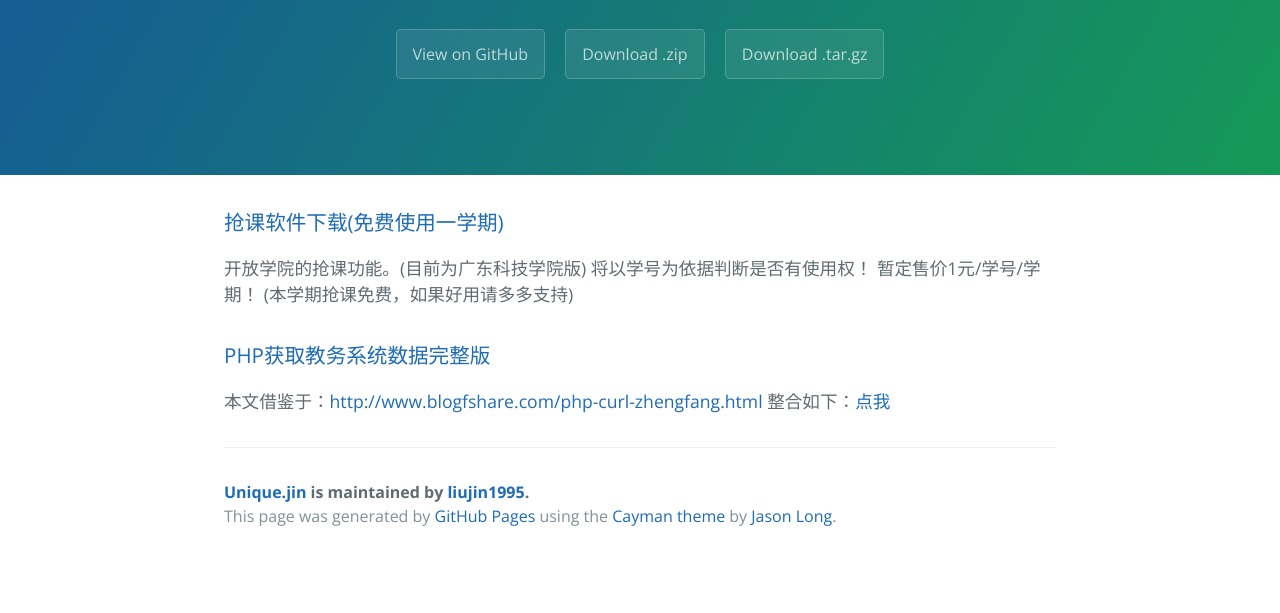
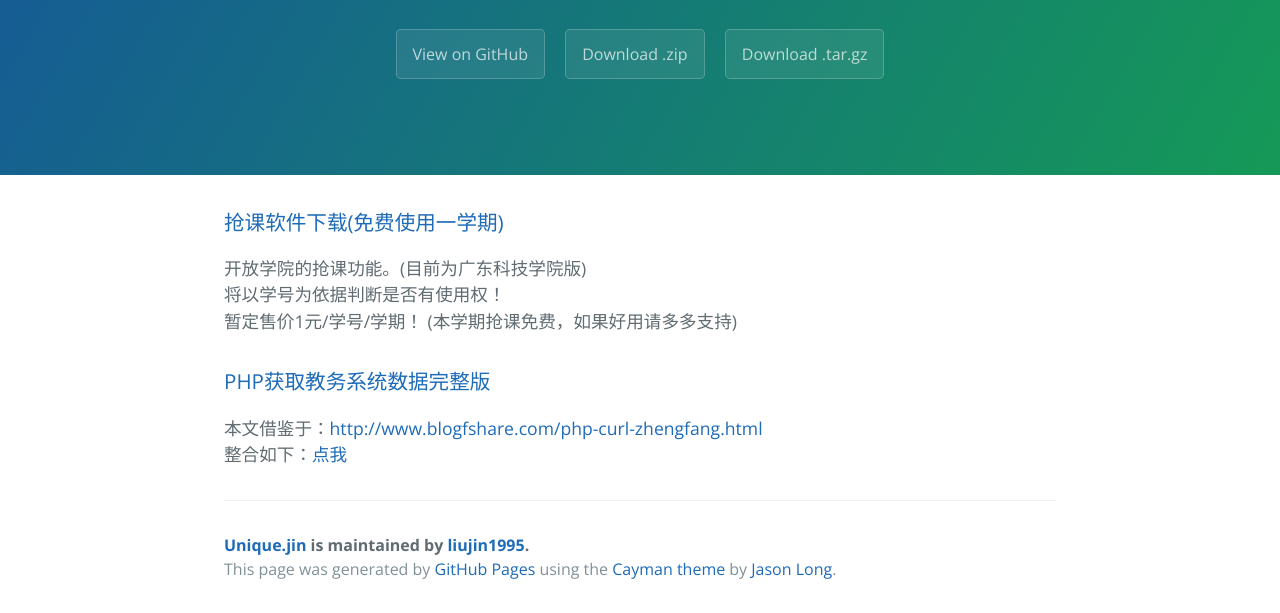
Before and after one commit to liujin1995/unique.jin, a plain HTML site: page index.html in a window 1280 px wide. Shown: the part 208-821 px from the top of the page. Before the commit the page ends 800 px from the top, so only its background shows below. Drawn offline with nearby package versions, Linux system fonts and the light colour scheme.

Commit message:
Create gh-pages branch via GitHub

```diff
--- a/index.html
+++ b/index.html
@@ -23,16 +23,16 @@
 <a id="抢课软件下载免费使用一学期" class="anchor" href="#%E6%8A%A2%E8%AF%BE%E8%BD%AF%E4%BB%B6%E4%B8%8B%E8%BD%BD%E5%85%8D%E8%B4%B9%E4%BD%BF%E7%94%A8%E4%B8%80%E5%AD%A6%E6%9C%9F" aria-hidden="true"><span class="octicon octicon-link"></span></a><a href="http://superlj.sinaapp.com/?id=11">抢课软件下载(免费使用一学期)</a>
 </h3>
 
-<p>开放学院的抢课功能。(目前为广东科技学院版)
-将以学号为依据判断是否有使用权！
-暂定售价1元/学号/学期！ (本学期抢课免费，如果好用请多多支持)</p>
+<p>开放学院的抢课功能。(目前为广东科技学院版)<br>
+将以学号为依据判断是否有使用权！<br>
+暂定售价1元/学号/学期！ (本学期抢课免费，如果好用请多多支持)<br></p>
 
 <h3>
-<a id="php获取教务系统数据完整版" class="anchor" href="#php%E8%8E%B7%E5%8F%96%E6%95%99%E5%8A%A1%E7%B3%BB%E7%BB%9F%E6%95%B0%E6%8D%AE%E5%AE%8C%E6%95%B4%E7%89%88" aria-hidden="true"><span class="octicon octicon-link"></span></a><a href="http://superlj.sinaapp.com/?id=10">PHP获取教务系统数据完整版</a>
+<a id="php获取教务系统数据完整版" class="anchor" href="#php%E8%8E%B7%E5%8F%96%E6%95%99%E5%8A%A1%E7%B3%BB%E7%BB%9F%E6%95%B0%E6%8D%AE%E5%AE%8C%E6%95%B4%E7%89%88" aria-hidden="true"><span class="octicon octicon-link"></span></a><a href="http://superlj.sinaapp.com/?id=10">PHP获取教务系统数据完整版</a><br>
 </h3>
 
-<p>本文借鉴于：<a href="http://www.blogfshare.com/php-curl-zhengfang.html">http://www.blogfshare.com/php-curl-zhengfang.html</a>
-整合如下：<a href="http://superlj.sinaapp.com/?id=10">点我</a></p>
+<p>本文借鉴于：<a href="http://www.blogfshare.com/php-curl-zhengfang.html">http://www.blogfshare.com/php-curl-zhengfang.html</a> <br>
+整合如下：<a href="http://superlj.sinaapp.com/?id=10">点我</a><br></p>
 
       <footer class="site-footer">
         <span class="site-footer-owner"><a href="https://github.com/liujin1995/unique.jin">Unique.jin</a> is maintained by <a href="https://github.com/liujin1995">liujin1995</a>.</span>
--- a/params.json
+++ b/params.json
@@ -1 +1 @@
-{"name":"Unique.jin","tagline":"liujin-Blog","body":"###[抢课软件下载(免费使用一学期)](http://superlj.sinaapp.com/?id=11)\r\n开放学院的抢课功能。(目前为广东科技学院版)\r\n将以学号为依据判断是否有使用权！\r\n暂定售价1元/学号/学期！ (本学期抢课免费，如果好用请多多支持)\r\n\r\n\r\n###[PHP获取教务系统数据完整版](http://superlj.sinaapp.com/?id=10)\r\n本文借鉴于：http://www.blogfshare.com/php-curl-zhengfang.html \r\n整合如下：[点我](http://superlj.sinaapp.com/?id=10)","google":"","note":"Don't delete this file! It's used internally to help with page regeneration."}
+{"name":"Unique.jin","tagline":"liujin-Blog","body":"###[抢课软件下载(免费使用一学期)](http://superlj.sinaapp.com/?id=11)\r\n开放学院的抢课功能。(目前为广东科技学院版)<br/>\r\n将以学号为依据判断是否有使用权！<br/>\r\n暂定售价1元/学号/学期！ (本学期抢课免费，如果好用请多多支持)<br/>\r\n\r\n\r\n###[PHP获取教务系统数据完整版](http://superlj.sinaapp.com/?id=10)<br/>\r\n本文借鉴于：http://www.blogfshare.com/php-curl-zhengfang.html <br/>\r\n整合如下：[点我](http://superlj.sinaapp.com/?id=10)<br/>","google":"","note":"Don't delete this file! It's used internally to help with page regeneration."}
```
